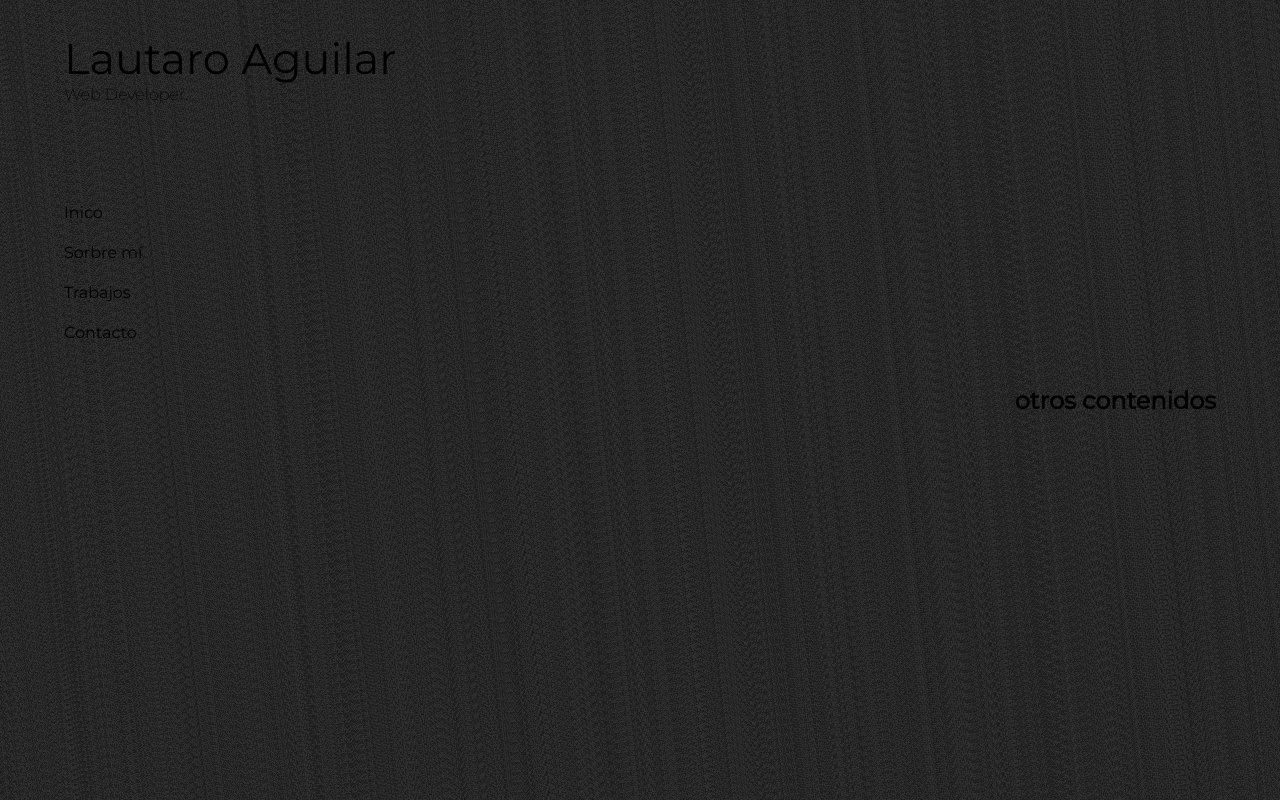
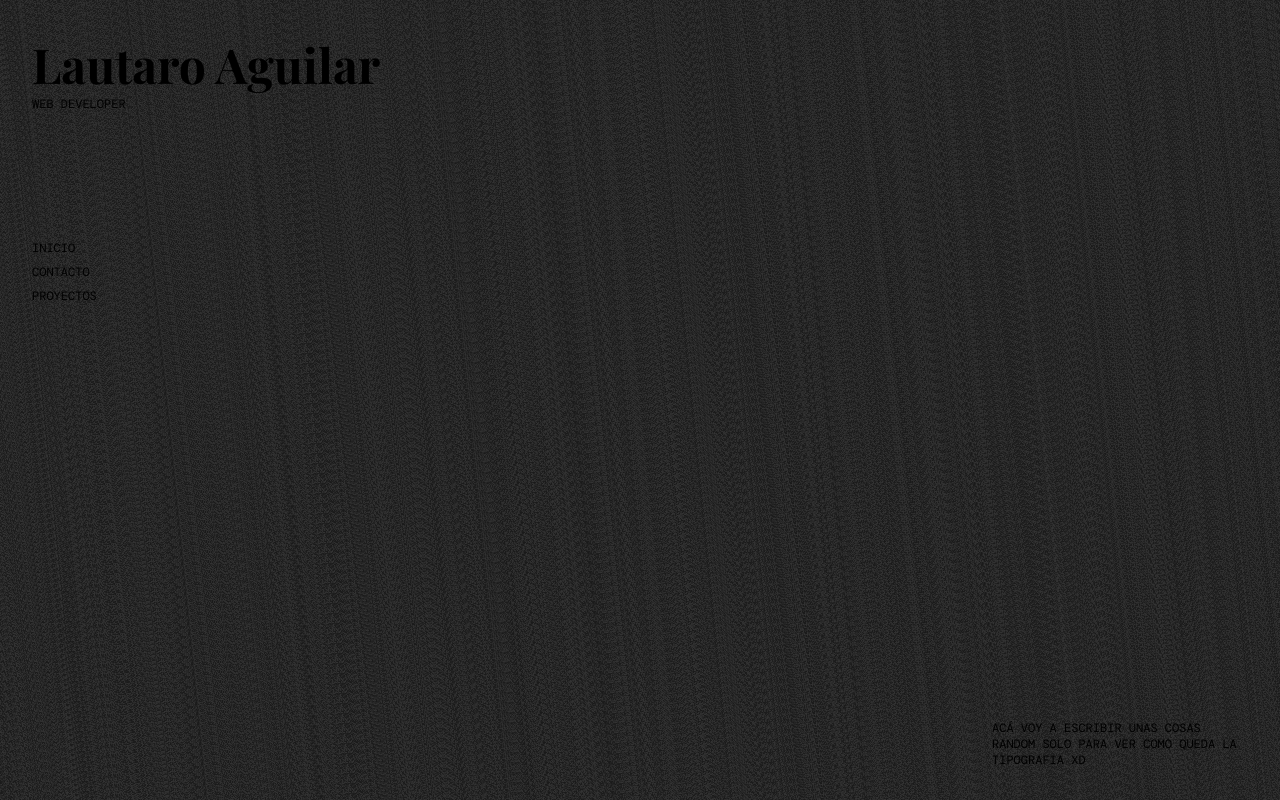
Before and after one commit to lautaroAguilar/new-portfolio, a Next.js app: page / in a window 1280 px wide. Built offline with nearby package versions, Linux system fonts and the light colour scheme.

Commit message:
add context provider, add new background, typography and styles to the sections

```diff
--- a/src/app/globals.css
+++ b/src/app/globals.css
@@ -8,6 +8,7 @@ html,
 body {
   max-width: 100vw;
   overflow: hidden;
+  font-family: 'Courier New', Courier, monospace;
 }
 
 body {
--- a/src/app/layout.js
+++ b/src/app/layout.js
@@ -1,10 +1,10 @@
 import "./globals.css";
-import {Montserrat} from 'next/font/google'
-
-const montserrat = Montserrat({
-    weight: ['400','200'],
-    subsets: ['latin']
-})
+import { DM_Mono } from "next/font/google";
+import { AppProvider } from "@/context/appContext";
+const dm_mono = DM_Mono({
+  weight: ["400", "500"],
+  subsets: ["latin"],
+});
 
 export const metadata = {
   title: "Create Next App",
@@ -13,10 +13,10 @@ export const metadata = {
 
 export default function RootLayout({ children }) {
   return (
-    <html lang="en">
-      <body className={montserrat.className}>
-        {children}
-      </body>
-    </html>
+    <AppProvider>
+      <html lang="en">
+        <body className={dm_mono.className}>{children}</body>
+      </html>
+    </AppProvider>
   );
 }
--- a/src/app/page.js
+++ b/src/app/page.js
@@ -2,13 +2,14 @@ import Image from "next/image";
 import styles from "./page.module.css";
 import Header from "../components/Header/Header";
 import BackgroundAnimation from "@/components/BackgroundAnimation/BackgroundAnimation";
+import Section from "@/components/Section/Section";
 export default function Home() {
   return (
     <main className={styles.main}>
       <BackgroundAnimation/>
       <Header />
       <section className={styles.section}>
-        <h1>otros contenidos</h1>
+        <Section/>
       </section>
     </main>
   );
--- a/src/app/page.module.css
+++ b/src/app/page.module.css
@@ -5,8 +5,8 @@
   align-items: center;
   min-height: 100dvh;
   z-index: 100;
-  padding: 0 4rem;
-
+  padding: 2rem;
+  position: relative;
 }
 .background{
   position: absolute;
@@ -26,7 +26,13 @@
   flex-direction: column;
   justify-content: center;
   align-items: flex-start;
-  margin: 2rem 0
+}
+.section{
+  width: 20%;
+  height: auto;
+  position: absolute;
+  right: 2rem;
+  bottom: 2rem;
 }
 /* Enable hover only on non-touch devices */
 @media (hover: hover) and (pointer: fine) {
@@ -37,20 +43,3 @@
 @media (max-width: 700px) {
 
 }
-@keyframes animateBG {
-  0% {
-    transform: translateX(0) translateY(0);
-  }
-  25% {
-    transform: translateX(.5%) translateY(0);
-  }
-  50% {
-    transform: translateX(.5%) translateY(.5%);
-  }
-  75% {
-    transform: translateX(0) translateY(.5%);
-  }
-  100% {
-    transform: translateX(0) translateY(0);
-  }
-}
--- a/src/components/Header/Header.jsx
+++ b/src/components/Header/Header.jsx
@@ -1,23 +1,35 @@
-'use client'
-import Link from 'next/link'
-import styles from './Header.module.css'
-
+"use client";
+import { useAppContext } from "@/context/appContext";
+import styles from "./Header.module.css";
+import { Playfair_Display } from "next/font/google";
+export const playfair = Playfair_Display({
+  weight: ["400", "700", "900",],
+  subsets: ["latin"],
+});
 export default function Header() {
-
+  const { changeSection } = useAppContext();
   return (
-    <header className={styles.header} >
+    <header className={styles.header}>
       <div className={styles.texts}>
-        <h1>Lautaro Aguilar</h1>
-        <p>
-            Web Developer.
-        </p>
+        <h1 className={`${playfair.className} ${styles.title}`}>Lautaro Aguilar</h1>
+        <p className={styles.description}>WEB DEVELOPER</p>
       </div>
       <div className={styles.links}>
-        <Link href="/">Inico</Link>
-        <Link href="/about">Sorbre mí</Link>
-        <Link href="/work">Trabajos</Link>
-        <Link href="/contact">Contacto</Link>
+        <ul>
+          <li className={styles.link} onClick={() => changeSection("Inicio")}>
+            INICIO
+          </li>
+          <li className={styles.link} onClick={() => changeSection("Contacto")}>
+            CONTACTO
+          </li>
+          <li
+            className={styles.link}
+            onClick={() => changeSection("Proyectos")}
+          >
+            PROYECTOS
+          </li>
+        </ul>
       </div>
     </header>
-  )
+  );
 }
--- a/src/components/Header/Header.module.css
+++ b/src/components/Header/Header.module.css
@@ -6,7 +6,6 @@
   flex-direction: column;
   align-items: flex-start;
   align-self: self-start;
-    margin-top: 2rem;
 }
 .links{
     display: flex;
@@ -15,14 +14,20 @@
     justify-content: space-around;
     height: 50%;
 }
+.link{
+    list-style: none;
+    font-weight: 400;
+    font-size: 12px;
+    padding: 4px 0;
+}
 .texts{
     height: 50%;
 }
-.texts h1{
+.title{
+    font-weight: 700;
+    font-size: 3rem;
+}
+.description{
     font-weight: 400;
-    font-size: 2.7rem;
+    font-size: 12px;
 }
-.texts p{
-    font-weight: 200;
-    font-size: 1rem;
-}
--- /dev/null
+++ b/src/components/Section/Section.jsx
@@ -0,0 +1,36 @@
+"use client";
+import { useAppContext } from "@/context/appContext";
+import styles from "./Section.module.css";
+import { playfair } from "../Header/Header";
+export default function Section() {
+  const { sectionState } = useAppContext();
+
+  return (
+    <>
+      {sectionState === "Inicio" && (
+        <div className={styles.container}>
+          <p className={` ${styles.description}`}>
+            ACÁ VOY A ESCRIBIR UNAS COSAS RANDOM SOLO PARA VER COMO QUEDA LA
+            TIPOGRAFIA XD
+          </p>
+        </div>
+      )}
+      {sectionState === "Proyectos" && (
+        <div className={styles.container}>
+          <p className={` ${styles.description}`}>
+            ACÁ VOY A ESCRIBIR UNAS COSAS RANDOM SOLO PARA VER COMO QUEDA LA
+            TIPOGRAFIA XD
+          </p>
+        </div>
+      )}
+      {sectionState === "Contacto" && (
+        <div className={styles.container}>
+          <p className={` ${styles.description}`}>
+            ACÁ VOY A ESCRIBIR UNAS COSAS RANDOM SOLO PARA VER COMO QUEDA LA
+            TIPOGRAFIA XD
+          </p>
+        </div>
+      )}
+    </>
+  );
+}
--- /dev/null
+++ b/src/components/Section/Section.module.css
@@ -0,0 +1,17 @@
+.container {
+  width: 100%;
+  height: 100%;
+  display: flex;
+  flex-direction: column;
+  justify-content: center;
+  align-items: center;
+}
+/* .title {
+  font-size: 14px;
+  font-weight: 400;
+  letter-spacing: 2px;
+} */
+.description {
+  font-size: 12px;
+  font-weight: 400;
+}
--- /dev/null
+++ b/src/context/appContext.jsx
@@ -0,0 +1,29 @@
+"use client"
+import { createContext, useState, useContext } from 'react';
+
+const AppContext = createContext();
+
+export function AppProvider({ children }) {
+    const [sectionState, setSectionState] = useState('Inicio');
+
+    const changeSection = (newSection) => {
+        setSectionState(newSection);
+    };
+
+    return (
+        <AppContext.Provider value={{
+            sectionState,
+            changeSection
+        }}>
+            {children}
+        </AppContext.Provider>
+    );
+}
+
+export function useAppContext() {
+    const context = useContext(AppContext);
+    if (context === undefined) {
+        throw new Error('useAppContext debe usarse dentro de un AppProvider');
+    }
+    return context;
+}
```
